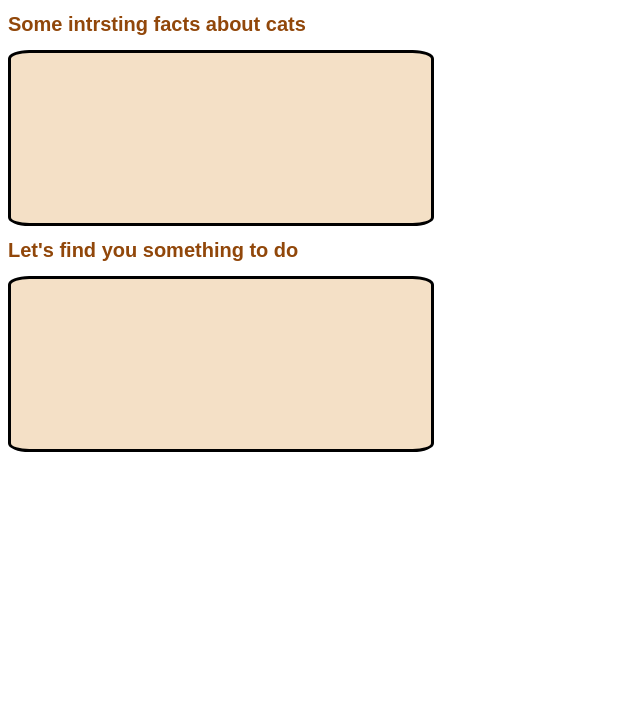
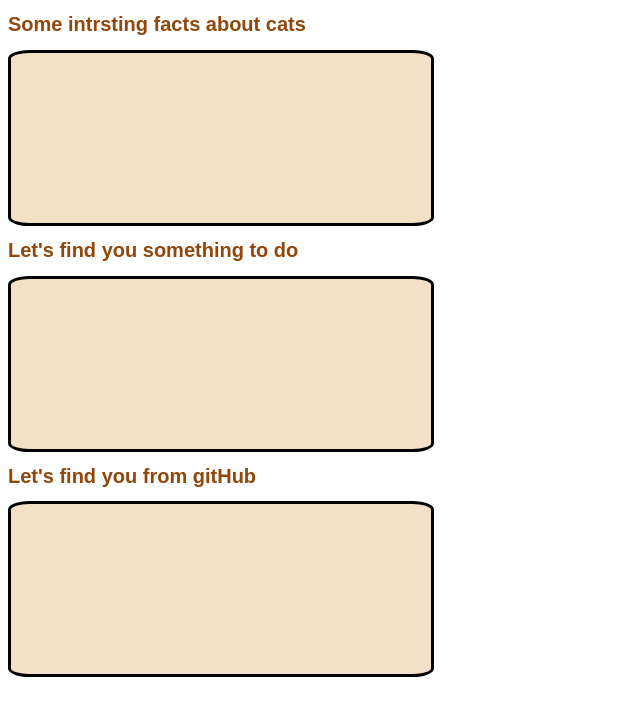
Before and after one commit to BorisIurciuc/site, a plain HTML site: page index.html in a window 1280 px wide. Shown: the whole page, without its empty margins (0-640 px from the left). Drawn offline with Linux system fonts and the light colour scheme; no server answers.

Commit message:
Update index.html hw15

```diff
--- a/index.html
+++ b/index.html
@@ -16,5 +16,9 @@
     <div>
         <p id="get-fetch-bored"></p>
     </div>
+    <h1>Let's find you from gitHub</h1>
+    <div>
+        <p id="get-fetch-gitHub"></p>
+    </div>
 </body>
 </html>
```
